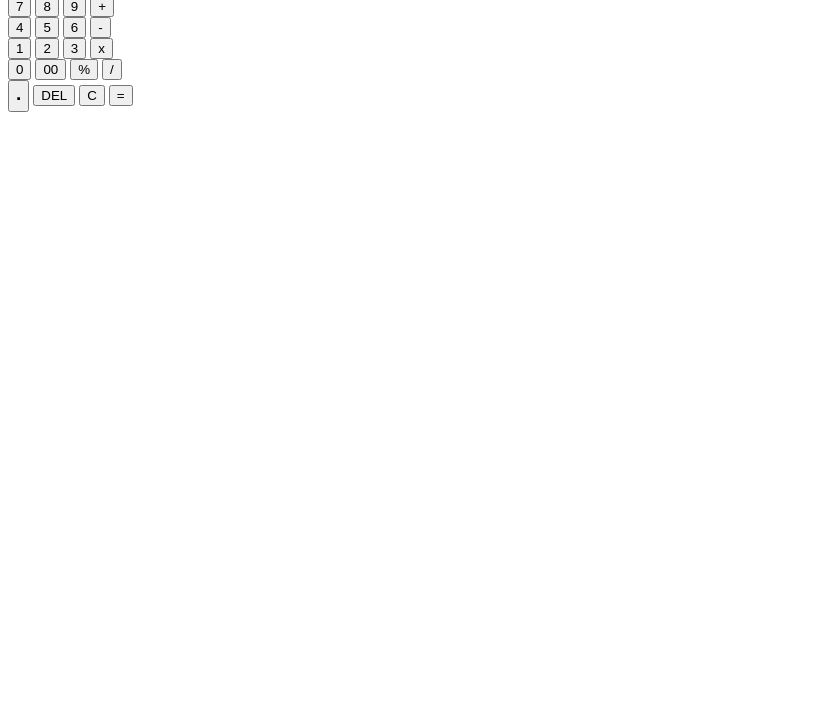
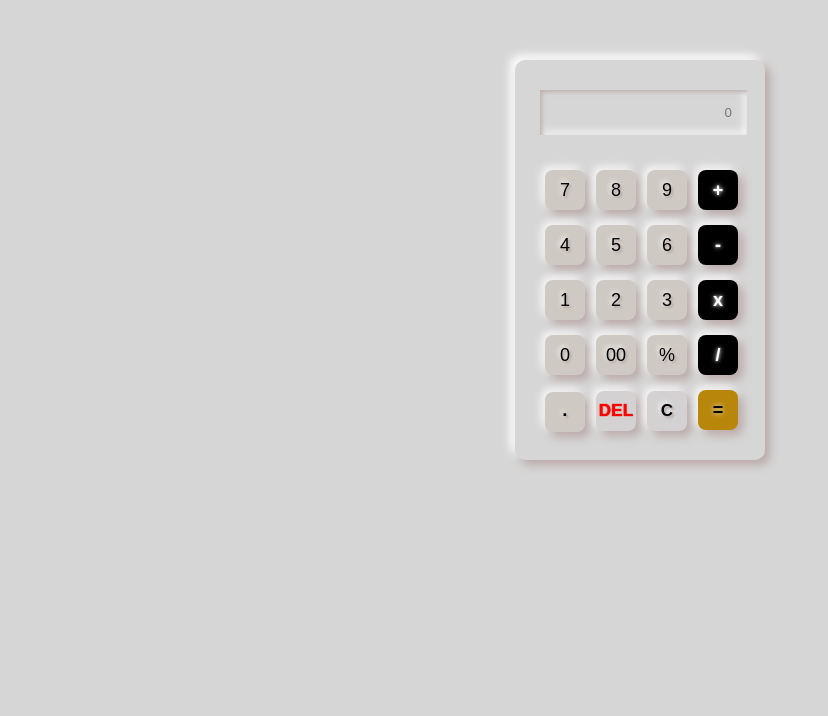
Before and after one commit to Abhinav-mad/neomorphism-calculator-design, a plain HTML site: page index.html in a window 1280 px wide. Shown: the part 84-800 px from the top of the page, without its empty margins (0-828 px from the left). Drawn offline with Linux system fonts and the light colour scheme.

Commit message:
modified index.html

```diff
--- a/index.html
+++ b/index.html
@@ -4,7 +4,7 @@
     <meta charset="UTF-8">
     <meta name="viewport" content="width=device-width, initial-scale=1.0">
     <title>Document</title>
-    <link rel="stylesheet" href="stylce.css">
+    <link rel="stylesheet" href="./style.css">
 </head>
 <body>
     <h3>C.A.L.C <span>E</span></h3>
```
